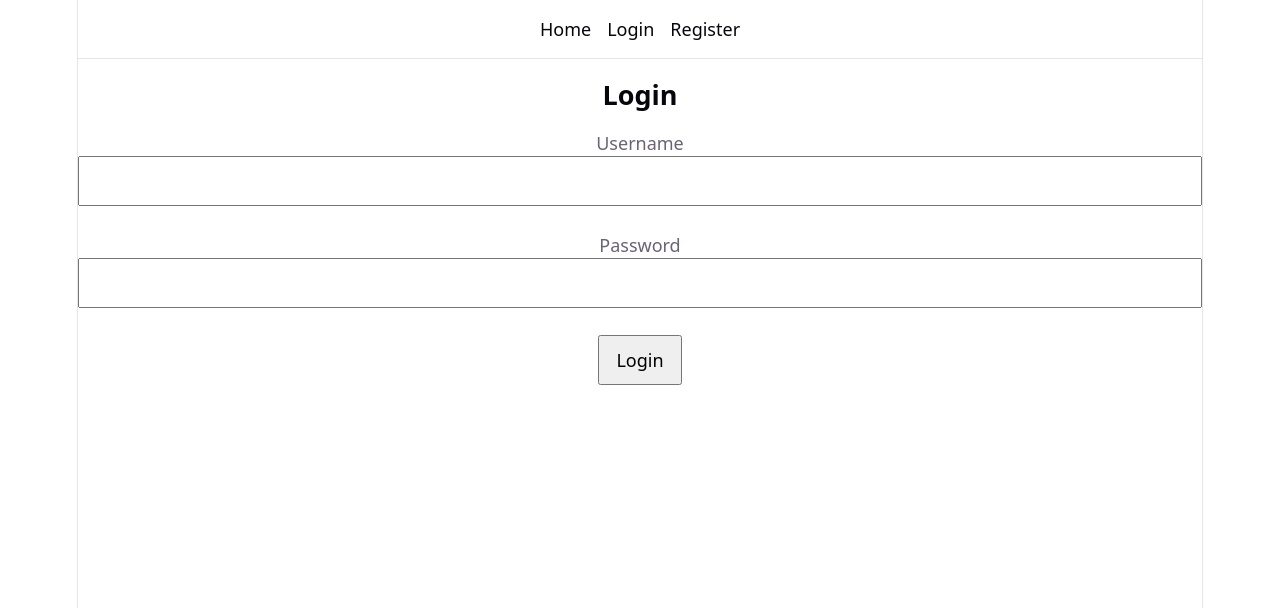
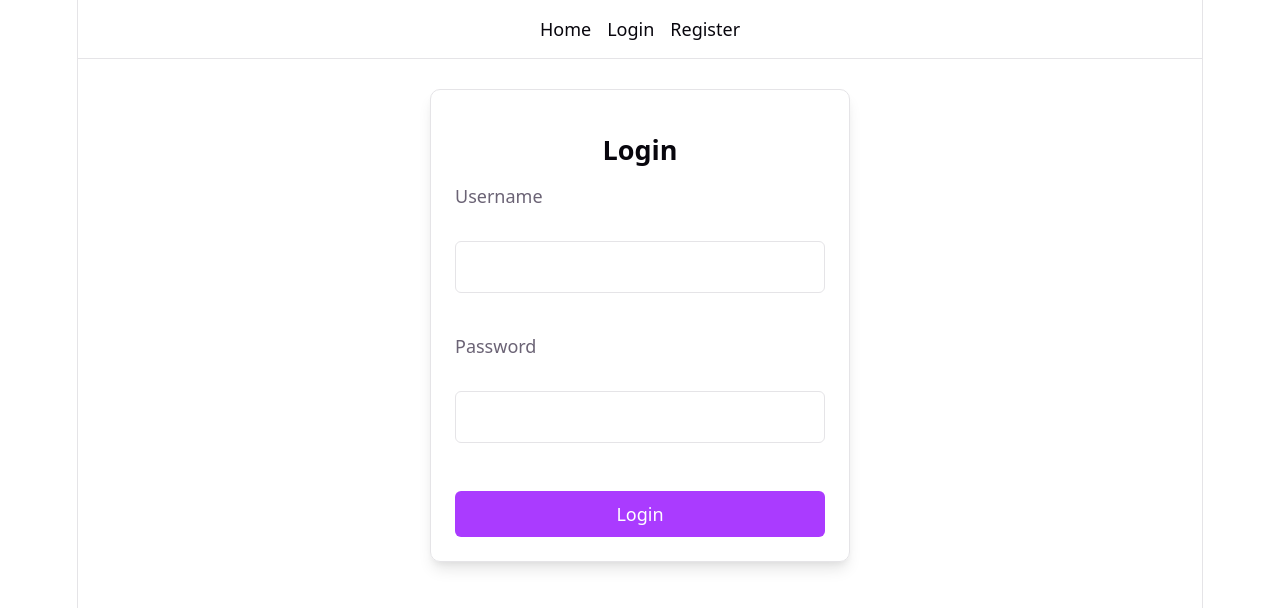
Before and after one commit to DAVRUNKS/product-frontend, a React app: page /login in a window 1280 px wide. Shown: the top 608 px of the page. Built offline with nearby package versions, Linux system fonts and the light colour scheme; the HTML template or start-up script is replaced by a standard one.

Commit message:
added css to login

```diff
--- a/src/components/Login.jsx
+++ b/src/components/Login.jsx
@@ -45,7 +45,7 @@ function Login() {
   }
 
   return (
-    <div>
+    <div className="form-container">
       <h2>Login</h2>
 
       <form onSubmit={handleSubmit}>
```
